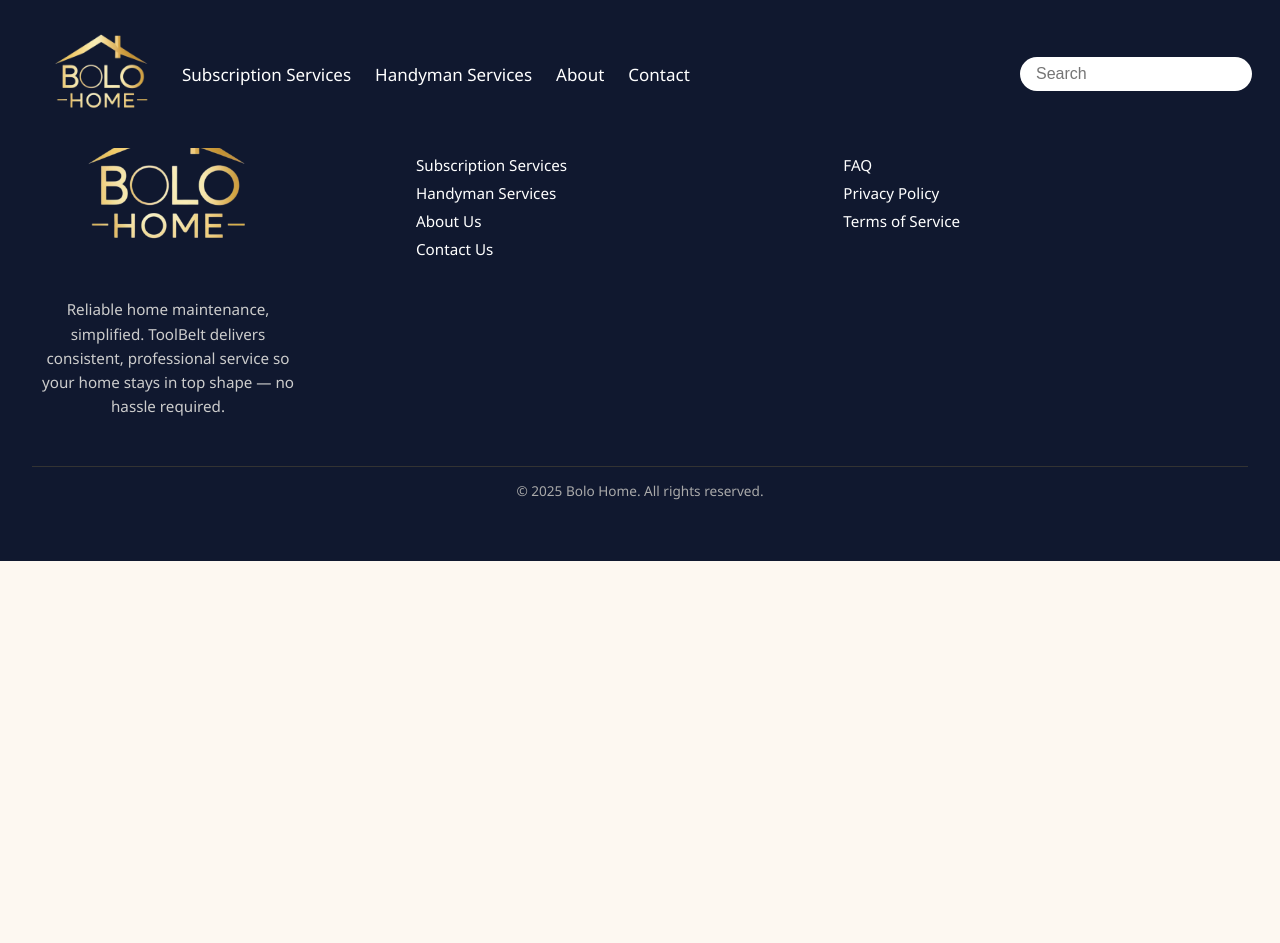
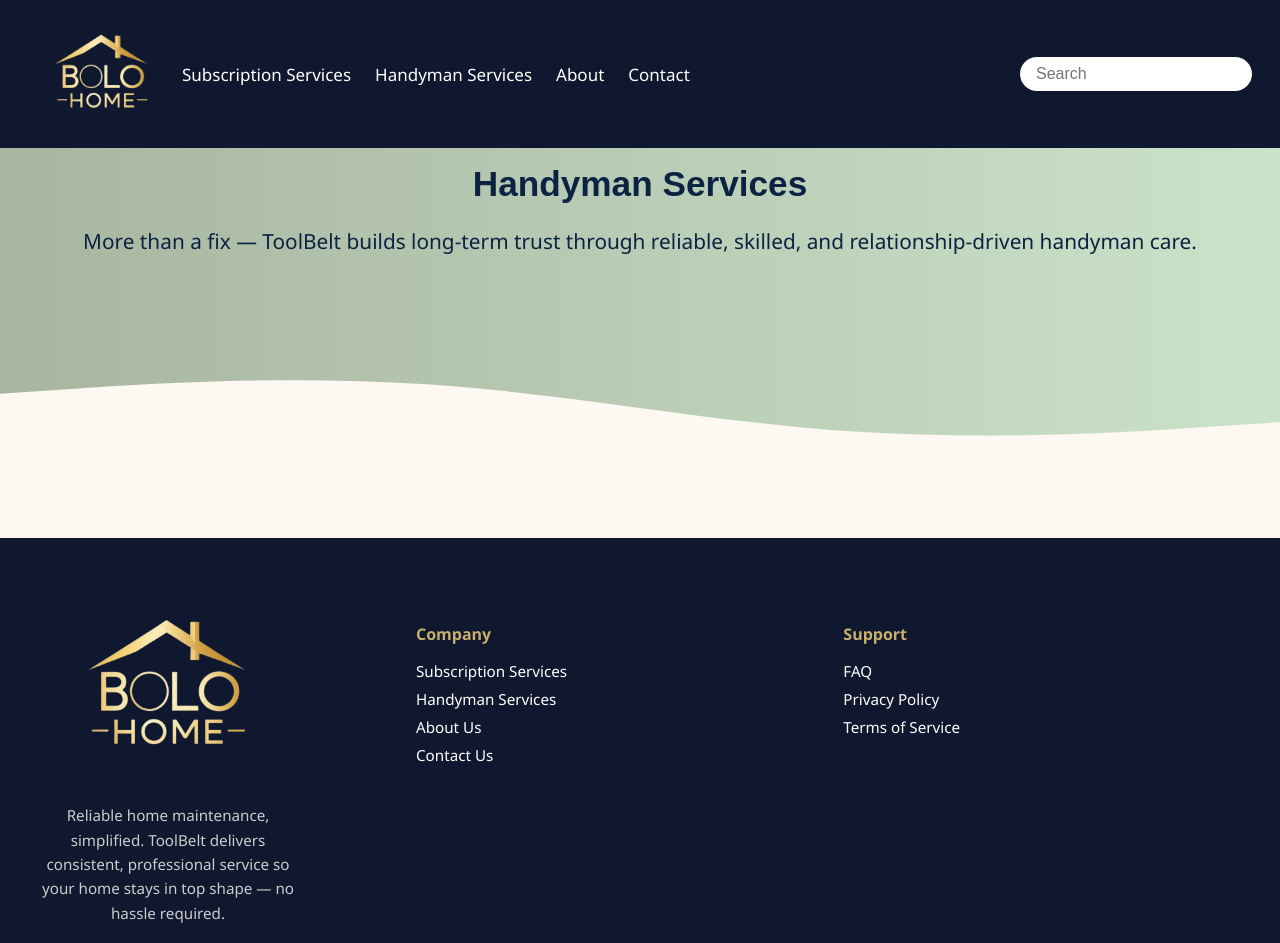
Before and after one commit to CobyWalsh/ToolBelt-Frontend, a website: page public/handyman.html in a window 1280 px wide. Shown: the top 943 px of the page. Before the commit the page ends 800 px from the top, so only its background shows below. Drawn offline with Linux system fonts and the light colour scheme.

Commit message:
added customized SVG wave to handyman.html

```diff
--- a/public/handyman.html
+++ b/public/handyman.html
@@ -30,6 +30,17 @@
             </button>
           </div>
         </nav>
+
+        <header class="site-header">
+            <h1 class="site-title">Handyman Services</h1>
+            <p class="blip-description"> More than a fix — ToolBelt builds long-term trust through reliable, skilled, and relationship-driven handyman care.
+            </p>
+
+                <!-- SVG wave -->
+        <svg class="wave" xmlns="http://www.w3.org/2000/svg" viewBox="0 0 1440 320">
+          <path fill="#FDF8F1" fill-opacity="1" d="M0,192L80,186.7C160,181,320,171,480,181.3C640,192,800,224,960,234.7C1120,245,1280,235,1360,229.3L1440,224V320H0Z"></path>
+        </svg>
+        </header>
 
         <footer class="footer">
             <div class="footer-container">
```
